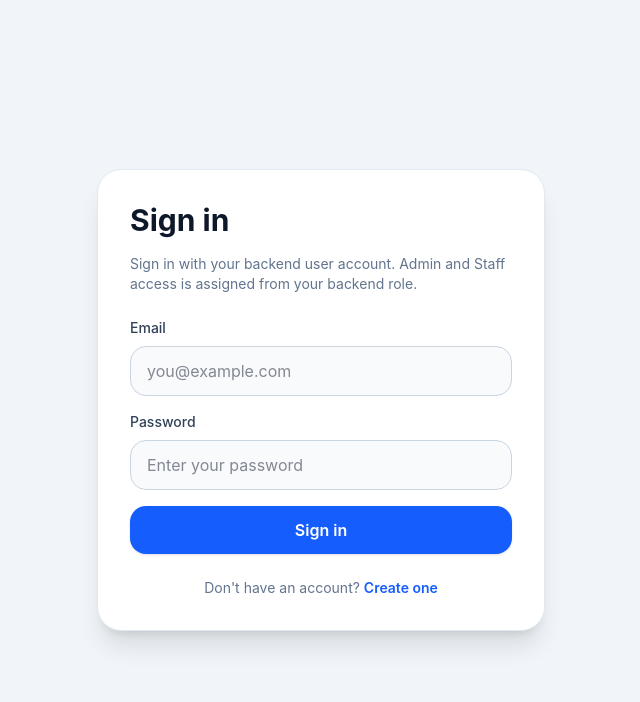
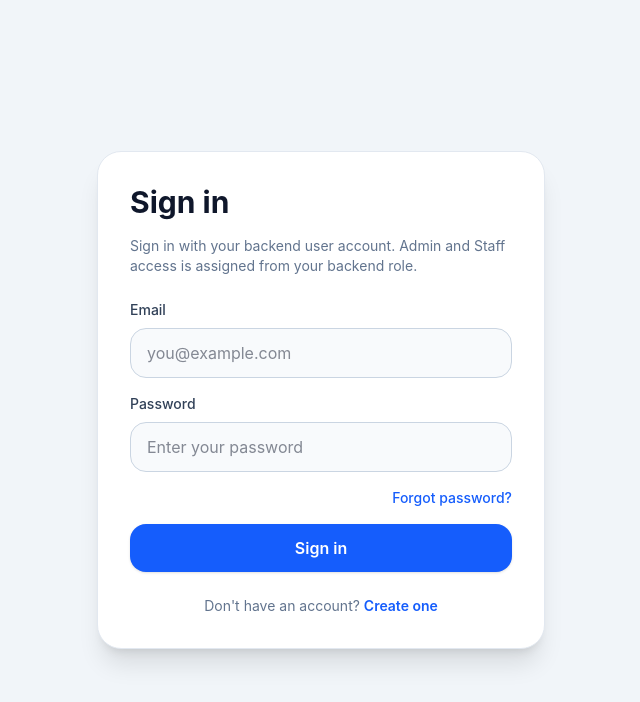
Before and after one commit to caziiz/Car_Rental_System_Frontend, a React (Vite) app: page /login in a window 1280 px wide. Shown: the top 702 px of the page, without its empty margins (319-959 px from the left). Built offline with nearby package versions, Linux system fonts and the light colour scheme; no server answers.

Commit message:
Added Forget Password Logic

```diff
--- a/src/Pages/Login.jsx
+++ b/src/Pages/Login.jsx
@@ -1,39 +1,31 @@
 import { useEffect, useState } from "react";
 import { Link, useNavigate } from "react-router-dom";
 import { useAuth } from "../Context/AuthContext";
-import Register from "./Register.jsx";
+
 function Login() {
   const navigate = useNavigate();
   const { user, login } = useAuth();
   const [email, setEmail] = useState("");
   const [password, setPassword] = useState("");
   const [error, setError] = useState("");
+  const [submitting, setSubmitting] = useState(false);
 
   useEffect(() => {
-    if (user) {
-      navigate("/dashboard", { replace: true });
-    }
+    if (user) navigate("/dashboard", { replace: true });
   }, [user, navigate]);
 
   const handleSubmit = async (event) => {
     event.preventDefault();
     setError("");
 
-    if (!email.trim()) {
-      setError("Please enter your email.");
-      return;
-    }
-    if (!password.trim()) {
-      setError("Please enter your password.");
-      return;
-    }
+    if (!email.trim()) { setError("Please enter your email."); return; }
+    if (!password.trim()) { setError("Please enter your password."); return; }
 
+    setSubmitting(true);
     const result = await login({ email: email.trim(), password: password.trim() });
-    if (!result.success) {
-      setError(result.message);
-      return;
-    }
+    setSubmitting(false);
 
+    if (!result.success) { setError(result.message); return; }
     navigate("/dashboard", { replace: true });
   };
 
@@ -45,7 +37,9 @@ function Login() {
           Sign in with your backend user account. Admin and Staff access is assigned from your backend role.
         </p>
 
-        {error && <div className="mb-4 rounded-lg bg-red-100 text-red-700 px-4 py-3">{error}</div>}
+        {error && (
+          <div className="mb-4 rounded-lg bg-red-100 text-red-700 px-4 py-3">{error}</div>
+        )}
 
         <form onSubmit={handleSubmit} className="space-y-4">
           <div>
@@ -58,7 +52,6 @@ function Login() {
               placeholder="you@example.com"
             />
           </div>
-
           <div>
             <label className="block text-sm font-medium text-slate-700 dark:text-zinc-300">Password</label>
             <input
@@ -70,11 +63,21 @@ function Login() {
             />
           </div>
 
+          <div className="flex justify-end">
+            <Link
+              to="/forgot-password"
+              className="text-sm text-blue-600 hover:text-blue-700 font-medium"
+            >
+              Forgot password?
+            </Link>
+          </div>
+
           <button
             type="submit"
-            className="w-full rounded-2xl bg-blue-600 px-4 py-3 text-white font-semibold shadow hover:bg-blue-700 transition"
+            disabled={submitting}
+            className="w-full rounded-2xl bg-blue-600 px-4 py-3 text-white font-semibold shadow hover:bg-blue-700 transition disabled:opacity-60 disabled:cursor-not-allowed"
           >
-            Sign in
+            {submitting ? "Signing in..." : "Sign in"}
           </button>
         </form>
 
```
Also changed, not shown: src/Pages/ForgotPassword.jsx (added).
